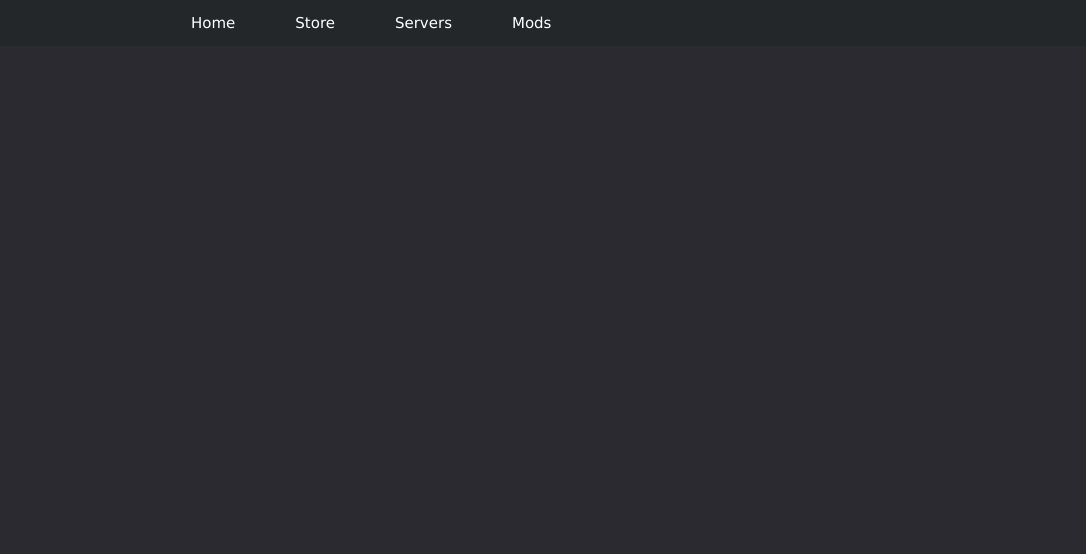
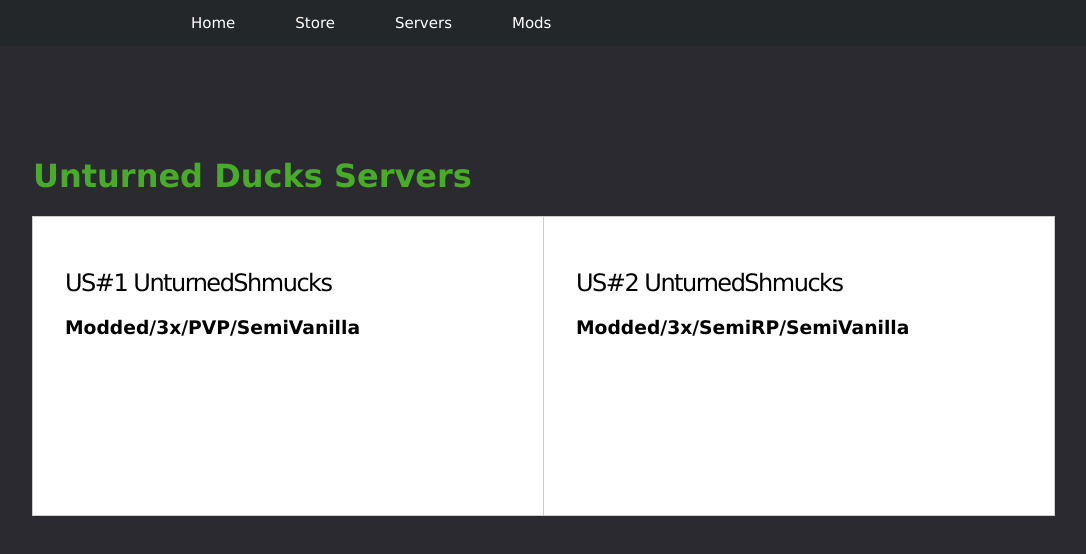
Before and after one commit to JadenSWang/Unturned-Ducks, a plain HTML site: page docs/index.html in a window 1280 px wide. Both pictures are taken after a click on the link "Servers". Shown: the whole page, without its empty margins (95-1181 px from the left). Drawn offline with Linux system fonts and the light colour scheme; files that its build step writes are made by us from their sources.

Commit message:
Servers Page

```diff
--- /dev/null
+++ b/docs/css/serverpopup.css
@@ -0,0 +1,78 @@
+* {
+    box-sizing: border-box;
+}
+
+h1{
+    color:#48ad26;
+}
+
+a {
+    color: #f06d06;
+    text-decoration: none;
+}
+
+.box {
+    padding: 2em;
+    border: 1px solid #ccc;
+    display: block;
+    width: 50%;
+    height: 300px;
+    float: left;
+    margin: -1px 0 0 -1px;
+    color: black;
+    background: linear-gradient( white, white 50%, #333 50%, #333);
+    background-size: 100% 200%;
+    transition: all 0.2s ease;
+    animation: down-bump 0.4s ease;
+}
+
+.box h2 {
+    font-weight: 400;
+    letter-spacing: -1.5px;
+    line-height: 1.2;
+}
+
+.box:hover {
+    background-position: 100% 100%;
+    animation: up-bump 0.4s ease;
+}
+
+.box:hover h2 {
+    color: #48ad26;
+}
+
+.box:hover h2 span {
+    color: white;
+}
+
+.box:hover h3 {
+    color: #999;
+}
+
+.box h4 {
+    color: white;
+}
+
+@keyframes up-bump {
+    0% {
+        padding-top: 2em;
+    }
+    50% {
+        padding-top: 1.5em;
+    }
+    100% {
+        padding-top: 2em;
+    }
+}
+
+@keyframes down-bump {
+    0% {
+        padding-top: 2em;
+    }
+    50% {
+        padding-top: 2.5em;
+    }
+    100% {
+        padding-top: 2em;
+    }
+}
--- a/docs/index.html
+++ b/docs/index.html
@@ -2,8 +2,9 @@
 <html>
 
 <head>
-    <link rel="stylesheet" href="navbar.css" />
-    <link rel="stylesheet" href="homePage.css" />
+    <link rel="stylesheet" href="css/navbar.css" />
+    <link rel="stylesheet" href="css/homePage.css" />
+    <link rel="stylesheet" href="css/serverpopup.css" />
     <title>UnturnedDucks Official</title>
 </head>
 
@@ -41,7 +42,20 @@
 
         <!--Server Lists -->
         <div id="Servers">
+            <h1>Unturned Ducks Servers</h1>
 
+            <a href="#" class="box">
+              <h2>US#1 UnturnedShmucks</h2>
+              <h3>Modded/3x/PVP/SemiVanilla</h3>
+              <h4>IP: 72.66.106.218</h4>
+              <h4>Port: 27015</h4>
+            </a>
+            <a href="#" class="box">
+                <h2>US#2 UnturnedShmucks</h2>
+                <h3>Modded/3x/SemiRP/SemiVanilla</h3>
+                <h4>IP: 72.66.106.218</h4>
+                <h4>Port: 25444</h4>
+            </a>
         </div>
 
         <!--Mods-->
```
